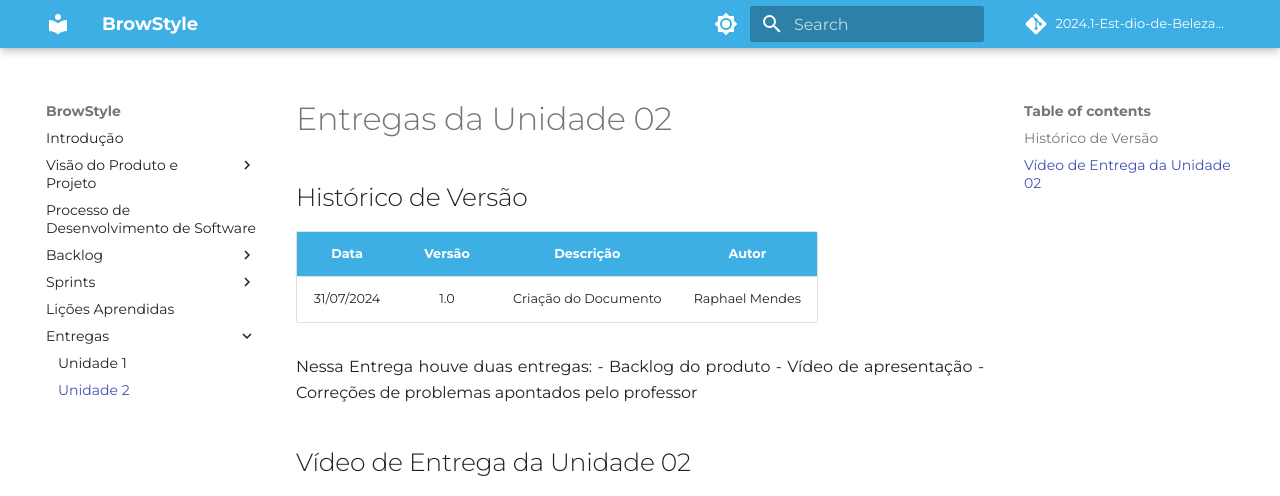
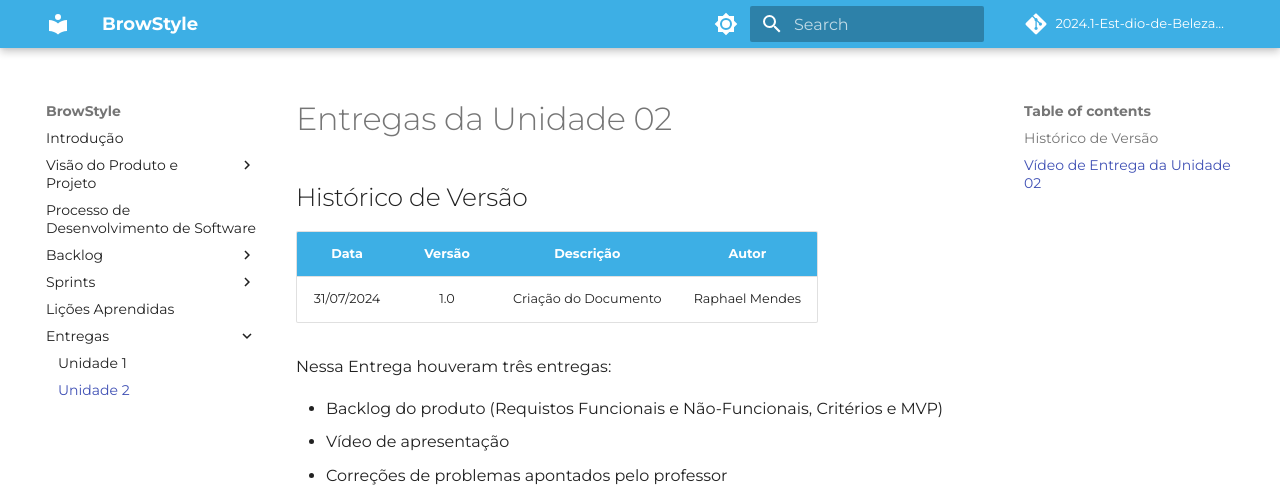
Before and after one commit to mdsreq-fga-unb/2024.1-Est-dio-de-Beleza-Keuany, an MkDocs documentation site: the page built from docs/entregas/unidade02.md, in a window 1280 px wide and 1082 px high. Shown: the top 496 px of the window. Built offline with MkDocs 1.6.1 and Material for MkDocs 9.7.7, drawn with Linux system fonts in a browser that asks for light colours; some web fonts are replaced; comment, search, counter and statistics services are not loaded; grey boxes are pictures that could not be loaded.

Commit message:
fix entrega unidade 2

```diff
--- a/docs/entregas/unidade02.md
+++ b/docs/entregas/unidade02.md
@@ -6,10 +6,13 @@
 | :--------: | :--------: | :------------------: | :------------: |
 | 31/07/2024 |    1.0     | Criação do Documento | Raphael Mendes |
 
-Nessa Entrega houve duas entregas:
-- Backlog do produto
-- Vídeo de apresentação
-- Correções de problemas apontados pelo professor
+Nessa Entrega houveram três entregas:
+
+* Backlog do produto (Requistos Funcionais e Não-Funcionais, Critérios e MVP)
+* Vídeo de apresentação
+* Correções de problemas apontados pelo professor
+
+---
 
 ## Vídeo de Entrega da Unidade 02
 
```
